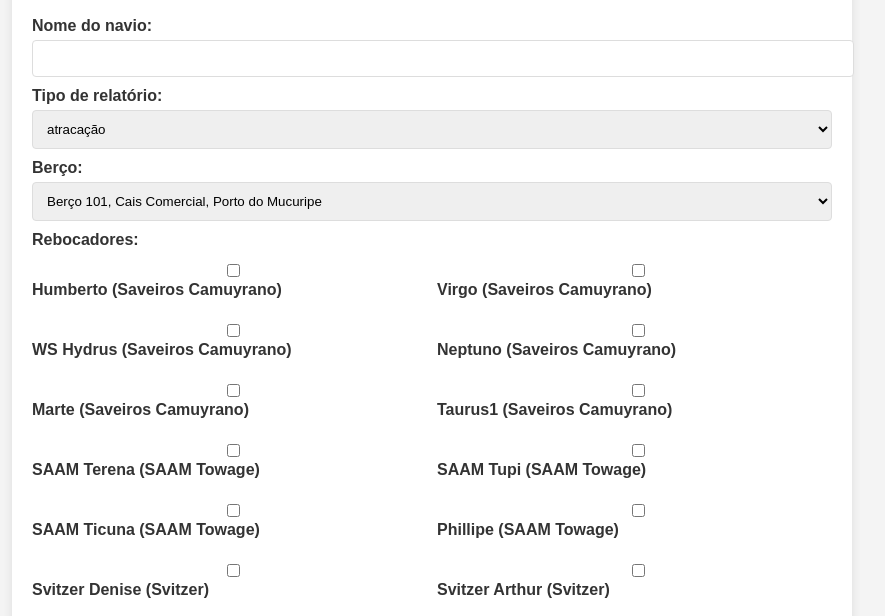
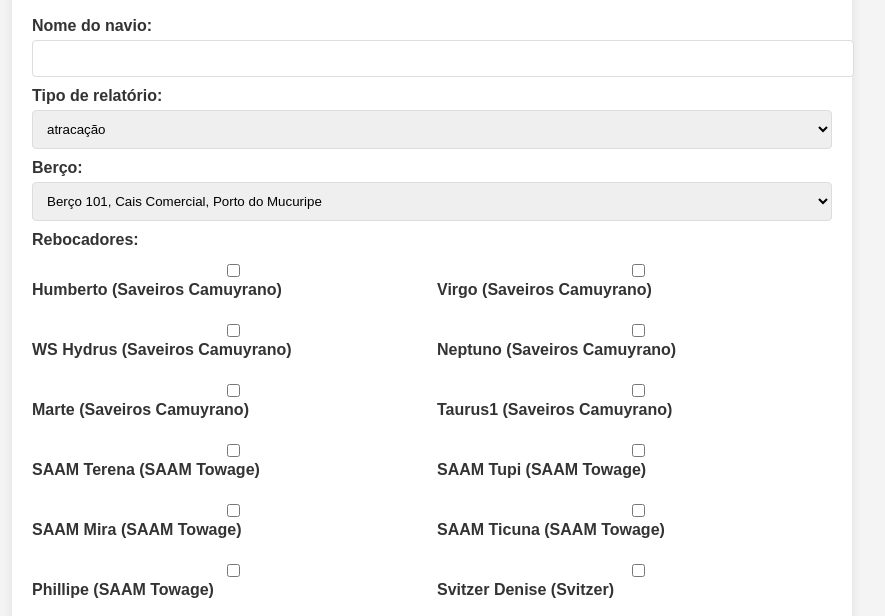
Before and after one commit to daviribeiro2/site-gambiarra20, a plain HTML site: page index.html in a window 1280 px wide. Shown: the part 151-767 px from the top of the page, without its empty margins (208-1093 px from the left). Drawn offline with Linux system fonts and the light colour scheme.

Commit message:
Update index.html

```diff
--- a/index.html
+++ b/index.html
@@ -114,6 +114,7 @@
                 <label><input type="checkbox" class="tugs" value="Taurus1 (Saveiros Camuyrano)"> Taurus1 (Saveiros Camuyrano)</label>
                 <label><input type="checkbox" class="tugs" value="SAAM Terena (SAAM Towage)"> SAAM Terena (SAAM Towage)</label>
                 <label><input type="checkbox" class="tugs" value="SAAM Tupi (SAAM Towage)"> SAAM Tupi (SAAM Towage)</label>
+                <label><input type="checkbox" class="tugs" value="SAAM Mira (SAAM Towage)"> SAAM Mira (SAAM Towage)</label>
                 <label><input type="checkbox" class="tugs" value="SAAM Ticuna (SAAM Towage)"> SAAM Ticuna (SAAM Towage)</label>
                 <label><input type="checkbox" class="tugs" value="Phillipe (SAAM Towage)"> Phillipe (SAAM Towage)</label>
                 <label><input type="checkbox" class="tugs" value="Svitzer Denise (Svitzer)"> Svitzer Denise (Svitzer)</label>
```
